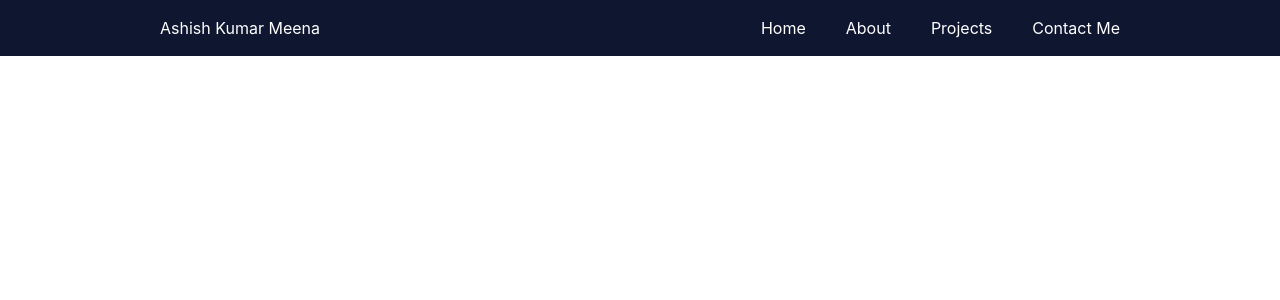
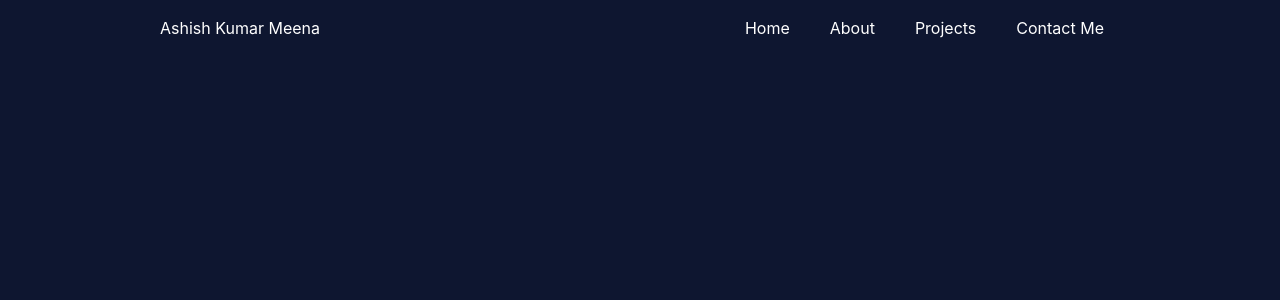
Before and after one commit to ashish297/myPortfolio, a React (Create React App) app: page / in a window 1280 px wide. Shown: the top 300 px of the page. Built offline with nearby package versions, Linux system fonts and the light colour scheme.

Commit message:
Navbar completed...

```diff
--- a/public/index.html
+++ b/public/index.html
@@ -1,14 +1,12 @@
 <!DOCTYPE html>
 <html lang="en">
+
 <head>
   <meta charset="utf-8" />
   <link rel="icon" href="%PUBLIC_URL%/favicon.ico" />
   <meta name="viewport" content="width=device-width, initial-scale=1" />
   <meta name="theme-color" content="#000000" />
-    <meta
-      name="Ashish Kumar Meena | Portfolio Website"
-      content="My portfolio"
-    />
+  <meta name="Ashish Kumar Meena | Portfolio Website" content="My portfolio" />
   <link rel="apple-touch-icon" href="%PUBLIC_URL%/logo192.png" />
   <!--
       manifest.json provides metadata used when your web app is installed on a
@@ -26,8 +24,13 @@
     -->
   <title>My Portfolio</title>
 </head>
+
 <body>
   <noscript>You need to enable JavaScript to run this app.</noscript>
   <div id="root"></div>
+
+  <script type="module" src="https://unpkg.com/ionicons@7.1.0/dist/ionicons/ionicons.esm.js"></script>
+  <script nomodule src="https://unpkg.com/ionicons@7.1.0/dist/ionicons/ionicons.js"></script>
 </body>
+
 </html>
--- a/src/App.js
+++ b/src/App.js
@@ -3,7 +3,7 @@ import Navbar from './Components/Navbar';
 
 function App() {
   return (
-    <div>
+    <div className='bg-[#0e1630] h-screen'>
       <Navbar />
     </div>
   );
--- a/src/Components/Navbar.js
+++ b/src/Components/Navbar.js
@@ -1,20 +1,31 @@
-import React from "react";
+import React, { useState } from "react";
 
 const Navbar = () => {
+    const [isToggled, setIsToggled] = useState(false);
+    const handleClick = (Icon) => {
+      if (Icon === "menu") setIcon("close")
+      else setIcon("menu")
+      setIsToggled(!isToggled);
+    };
+
+  const [Icon, setIcon] = useState("menu");
+
+
+
   return (
     <>
-      <div className="hidden md:bg-[#0e1630] md:h-14 md:flex md:items-center">
-        <div className="container max-w-screen-lg mx-auto px-8 grid grid-flow-col justify-between ">
+      <div className="bg-[#0e1630] h-14 w-screen flex items-center justify-center">
+        <div className="container mx-auto max-w-screen-lg  px-8 grid grid-flow-col justify-between">
           <div>
-            <div className="text-white hover:text-[#01d293] transition ease-in-out duration-300 cursor-pointer" >Ashish Kumar Meena</div>
+            <div className="absolute left-4 md:static text-white hover:text-[#01d293] transition ease-in-out duration-300 cursor-pointer" >Ashish Kumar Meena</div>
           </div>
-
-          <div className="grid grid-flow-col justify-evenly gap-10">
+          <div className={`${isToggled ? 'top-20' : 'top-[-100%]'} absolute px-4 left-0 md:static w-full gap-8 grid md:grid-flow-col md:justify-evenly md:gap-10`}>
             <div className="text-white hover:text-[#01d293] transition ease-in-out duration-300 cursor-pointer" >Home</div>
             <div className="text-white hover:text-[#01d293] transition ease-in-out duration-300 cursor-pointer" >About</div>
             <div className="text-white hover:text-[#01d293] transition ease-in-out duration-300 cursor-pointer" >Projects</div>
             <div className="text-white hover:text-[#01d293] transition ease-in-out duration-300 cursor-pointer" >Contact Me</div>
           </div>
+          <div onClick={()=>handleClick(Icon)} className="text-white text-3xl cursor-pointer md:hidden transition ease-in-out duration-300"><ion-icon name={Icon}></ion-icon></div>
         </div>
       </div>
     </>
```
Lines whose indentation alone changed are shown as unchanged.
